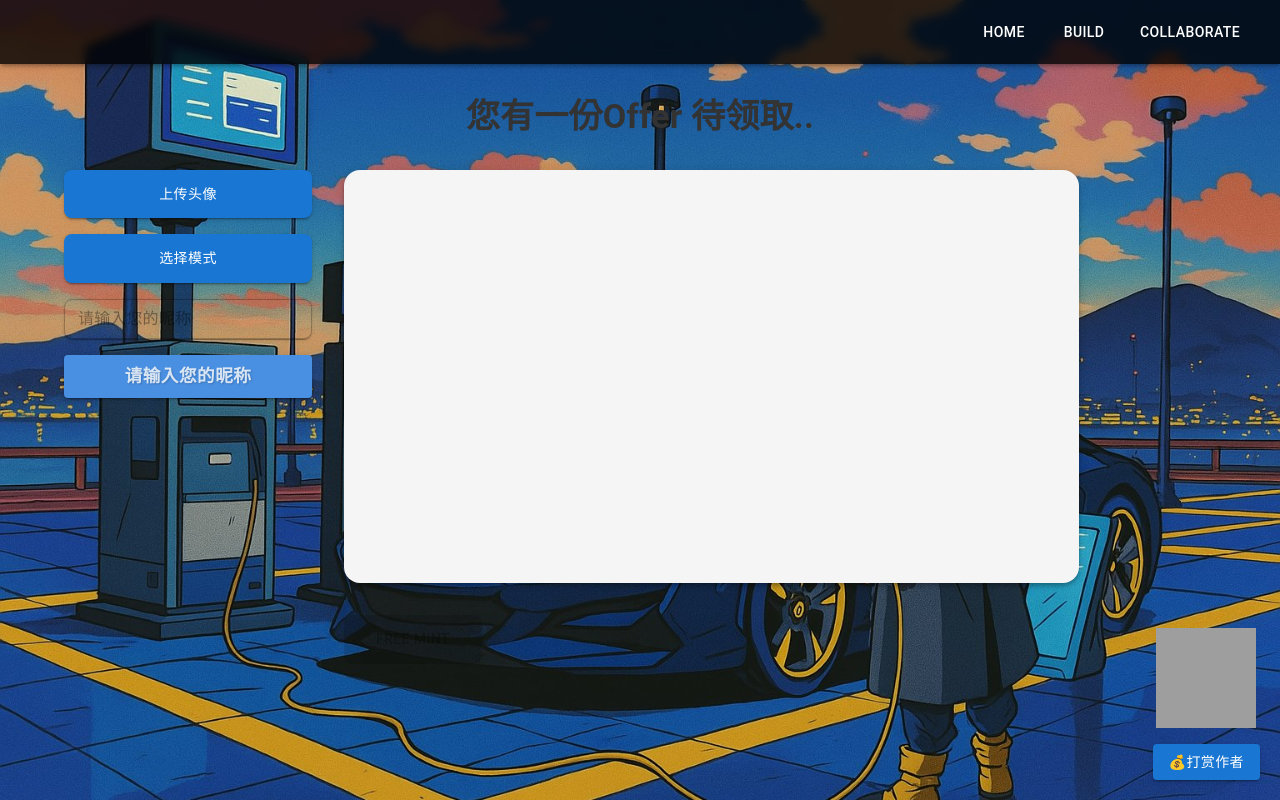
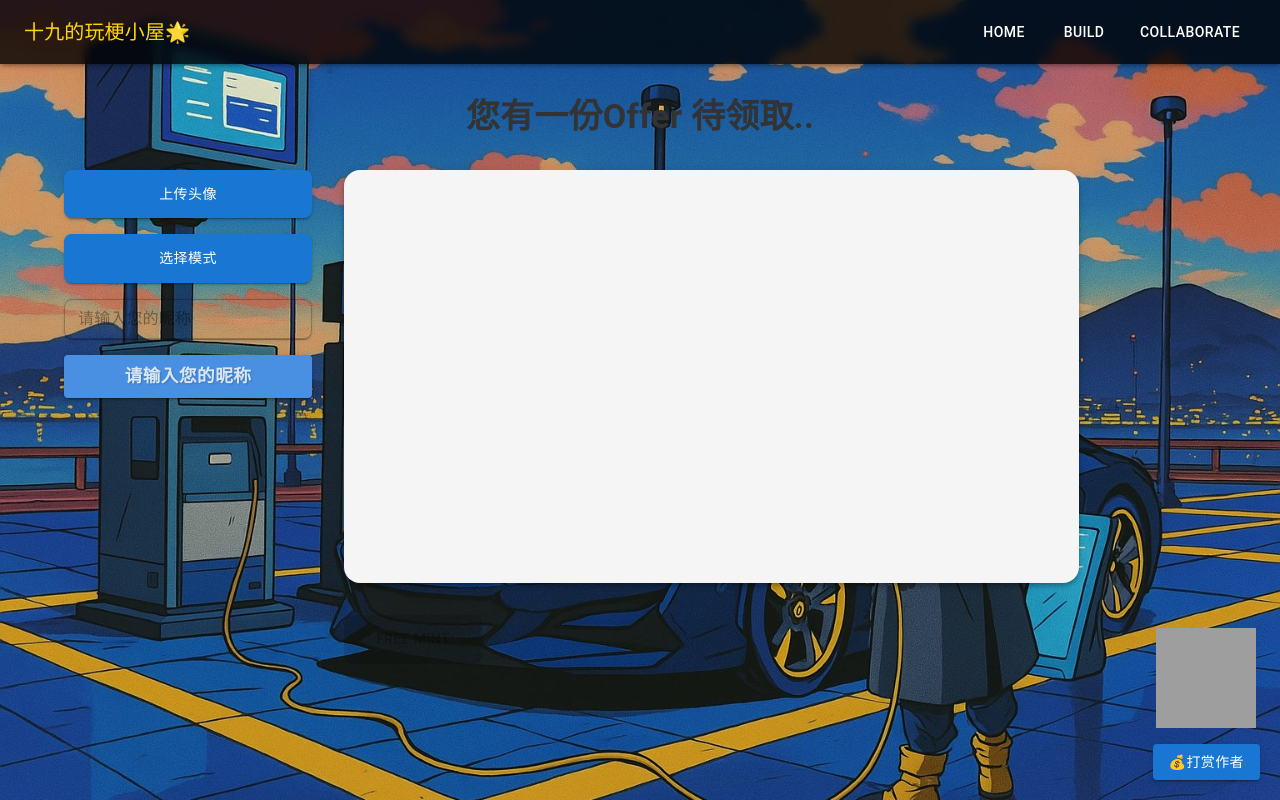
Before and after one commit to Lucas4MouthGauard/hotmapfun, a React (Create React App) app in the folder bnoffers/meme-generator/: page / in a window 1280 px wide. Shown: the top 800 px of the page. Built offline with nearby package versions, Linux system fonts and the light colour scheme; grey boxes are pictures that could not be loaded.

Commit message:
添加复制地址后的动效提示

```diff
--- a/bnoffers/meme-generator/src/App.js
+++ b/bnoffers/meme-generator/src/App.js
@@ -38,6 +38,8 @@ function App() {
   const homeRef = useRef(null);
   // eslint-disable-next-line no-unused-vars
   const [value, setValue] = useState(0);
+  const [showCopyTooltip, setShowCopyTooltip] = useState(false);
+  const [copiedAddress, setCopiedAddress] = useState(null);
 
   const modeBackgrounds = {
     '模式1-入职': '/images/onboarding.png',
@@ -85,6 +87,12 @@ function App() {
     ref.current?.scrollIntoView({ behavior: 'smooth' });
   };
 
+  const handleCopyAddress = (address) => {
+    navigator.clipboard.writeText(address);
+    setCopiedAddress(address);
+    setTimeout(() => setCopiedAddress(null), 1500);
+  };
+
   return (
     <Box sx={{
       display: 'flex',
@@ -102,10 +110,15 @@ function App() {
         boxShadow: 3,
         zIndex: 1200
       }}>
-        <Toolbar sx={{ justifyContent: 'flex-end' }}>
-          <Button color="inherit" onClick={() => scrollToSection(homeRef)} sx={{ fontFamily: 'Press Start 2P, cursive', mx: 1 }}>Home</Button>
-          <Button color="inherit" onClick={() => scrollToSection(buildRef)} sx={{ fontFamily: 'Press Start 2P, cursive', mx: 1 }}>Build</Button>
-          <Button color="inherit" onClick={() => scrollToSection(collaborateRef)} sx={{ fontFamily: 'Press Start 2P, cursive', mx: 1 }}>Collaborate</Button>
+        <Toolbar sx={{ justifyContent: 'space-between' }}>
+          <Typography variant="h6" sx={{ color: '#FFD700', fontFamily: 'Press Start 2P, cursive' }}>
+            十九的玩梗小屋🌟
+          </Typography>
+          <Box>
+            <Button color="inherit" onClick={() => scrollToSection(homeRef)} sx={{ fontFamily: 'Press Start 2P, cursive', mx: 1 }}>Home</Button>
+            <Button color="inherit" onClick={() => scrollToSection(buildRef)} sx={{ fontFamily: 'Press Start 2P, cursive', mx: 1 }}>Build</Button>
+            <Button color="inherit" onClick={() => scrollToSection(collaborateRef)} sx={{ fontFamily: 'Press Start 2P, cursive', mx: 1 }}>Collaborate</Button>
+          </Box>
         </Toolbar>
       </AppBar>
 
@@ -334,10 +347,10 @@ function App() {
                 创作不泳衣，感谢打赏～
               </Typography>
               <Typography variant="body1" gutterBottom sx={{ color: '#555' }}>
-                EVM 地址：<span onClick={() => navigator.clipboard.writeText('0x73ba1d3da1a577dc1f5daea2e962d70457e74543')} style={{ cursor: 'pointer', textDecoration: 'underline', color: '#007BFF' }}>0x73ba1d3da1a577dc1f5daea2e962d70457e74543</span>
+                EVM 地址：<span onClick={() => handleCopyAddress('0x73ba1d3da1a577dc1f5daea2e962d70457e74543')} style={{ cursor: 'pointer', textDecoration: 'underline', color: '#007BFF', backgroundColor: copiedAddress === '0x73ba1d3da1a577dc1f5daea2e962d70457e74543' ? 'rgba(0, 123, 255, 0.2)' : 'transparent', transition: 'background-color 0.3s' }}>0x73ba1d3da1a577dc1f5daea2e962d70457e74543</span>
               </Typography>
               <Typography variant="body1" gutterBottom sx={{ color: '#555' }}>
-                SOL 地址：<span onClick={() => navigator.clipboard.writeText('GErytsX7HgLskrnG9xsBSJMADwYb8QofSRXzmzWQMvFn')} style={{ cursor: 'pointer', textDecoration: 'underline', color: '#007BFF' }}>GErytsX7HgLskrnG9xsBSJMADwYb8QofSRXzmzWQMvFn</span>
+                SOL 地址：<span onClick={() => handleCopyAddress('GErytsX7HgLskrnG9xsBSJMADwYb8QofSRXzmzWQMvFn')} style={{ cursor: 'pointer', textDecoration: 'underline', color: '#007BFF', backgroundColor: copiedAddress === 'GErytsX7HgLskrnG9xsBSJMADwYb8QofSRXzmzWQMvFn' ? 'rgba(0, 123, 255, 0.2)' : 'transparent', transition: 'background-color 0.3s' }}>GErytsX7HgLskrnG9xsBSJMADwYb8QofSRXzmzWQMvFn</span>
               </Typography>
             </Box>
           </Container>
```
